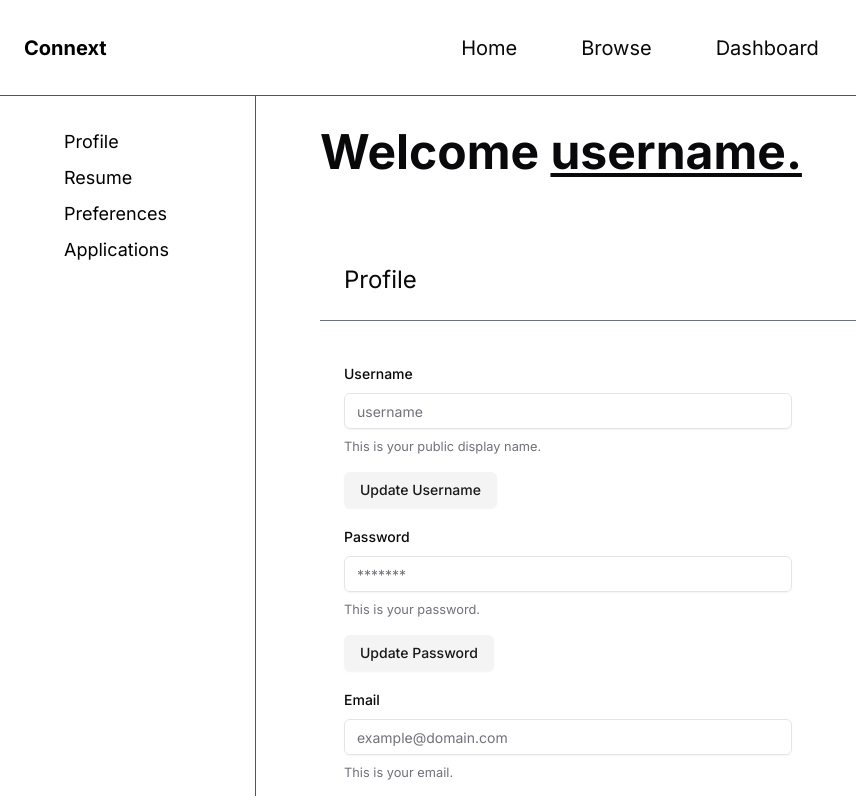
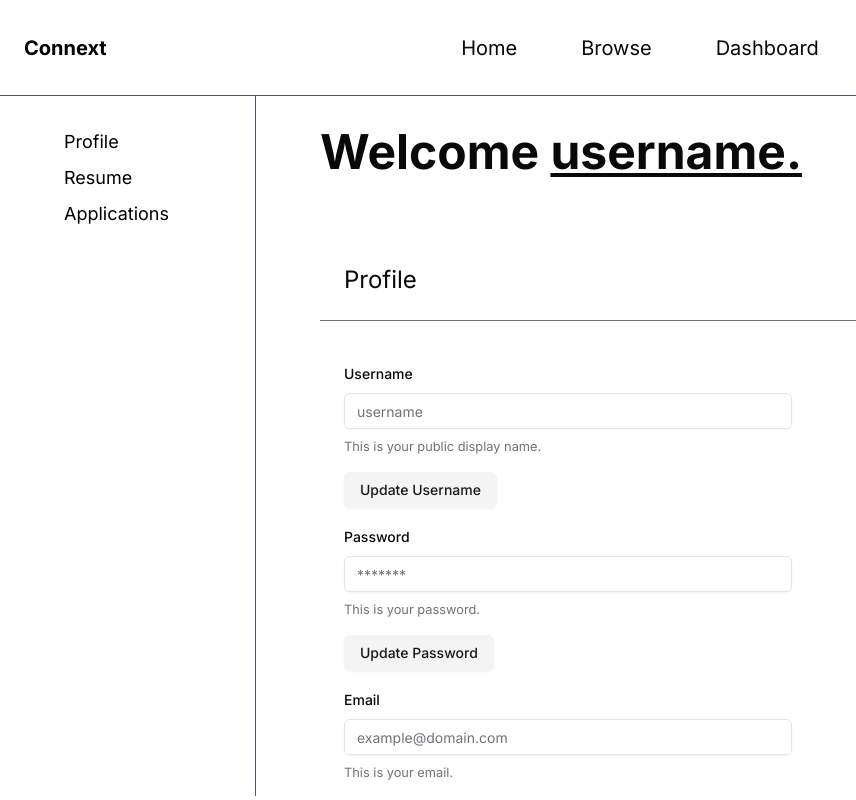
Before and after one commit to TejasDoesStuff/Website-Coding-and-Development, a Next.js app in the folder fbla/: page /dashboard in a window 1280 px wide. Shown: the whole page, without its empty margins (0-856 px from the left). Built offline with nearby package versions, Linux system fonts and the light colour scheme.

Commit message:
Fixed the scroll thing

```diff
--- a/fbla/app/dashboard/SelectorUser.tsx
+++ b/fbla/app/dashboard/SelectorUser.tsx
@@ -4,7 +4,7 @@ export default function SelectorUser() {
         <ul className="text-text text-lg my-6 [&>*]:my-2 ml-16 [&>*]:transition-all">
             <li className="hover:scale-105"><a href="/dashboard#profile">Profile</a></li>
             <li className="hover:scale-105"><a href="/dashboard#resume">Resume</a></li>
-            <li className="hover:scale-105"><a href="/dashboard#preferences">Preferences</a></li>
+            {/* <li className="hover:scale-105"><a href="/dashboard#preferences">Preferences</a></li> */}
             <li className="hover:scale-105"><a href="/dashboard#applications">Applications</a></li>
         </ul>
     </div>
--- a/fbla/app/page.tsx
+++ b/fbla/app/page.tsx
@@ -3,7 +3,7 @@ import Header from "./components/Header";
 
 const page = () => {
   return (
-    <div>
+    <div className="overflow-hidden w-screen h-screen">
       <Header />
       <div className="w-full h-auto text-center relative flex overflow-hidden">
         <div className="absolute w-1/2 aspect-square bg-gradient-to-br from-accent-brand to-red-600 top-[-256] left-[-256] -z-10 rounded-full blur-md" />
```
